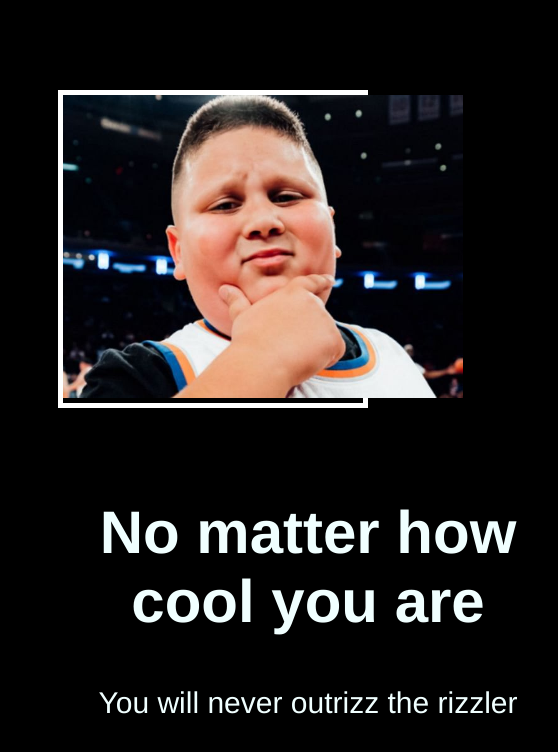
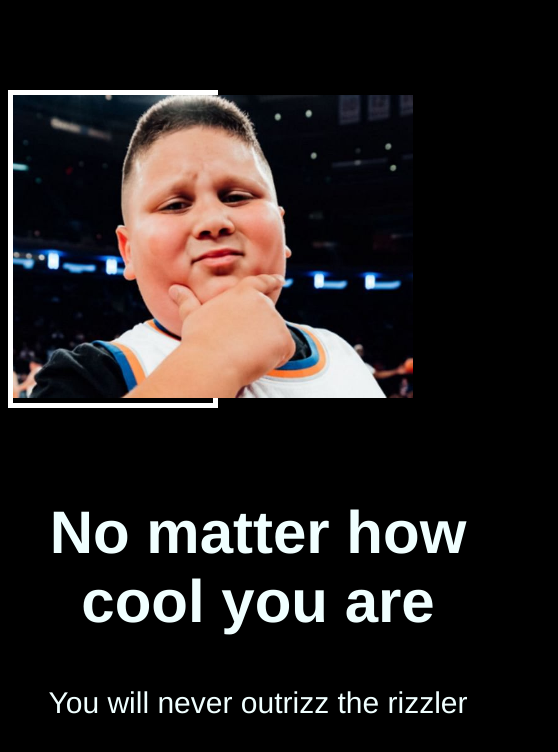
Before and after one commit to Youri-Klim/Simon-Memory-Game, a plain HTML site: page index.html in a window 390 px wide. Shown: the whole page, 558 px wide, since content can reach past the window. Drawn offline with Linux system fonts and the light colour scheme.

Commit message:
Update style.css

```diff
--- a/style.css
+++ b/style.css
@@ -46,15 +46,15 @@ a{
 
 @media (max-width: 480px){
     #First{
-    margin-left: 50px;
+    margin-left: 0px;
     margin-top: 90px;
-    width: 300px;
+    width: 200px;
     height: auto;
     border: 5px solid white;
 }
 
     #Second{
-    margin-left: 50px;
+    margin-left: 0px;
     margin-top: 90px;
     width: 500px;
     height: auto;
```
